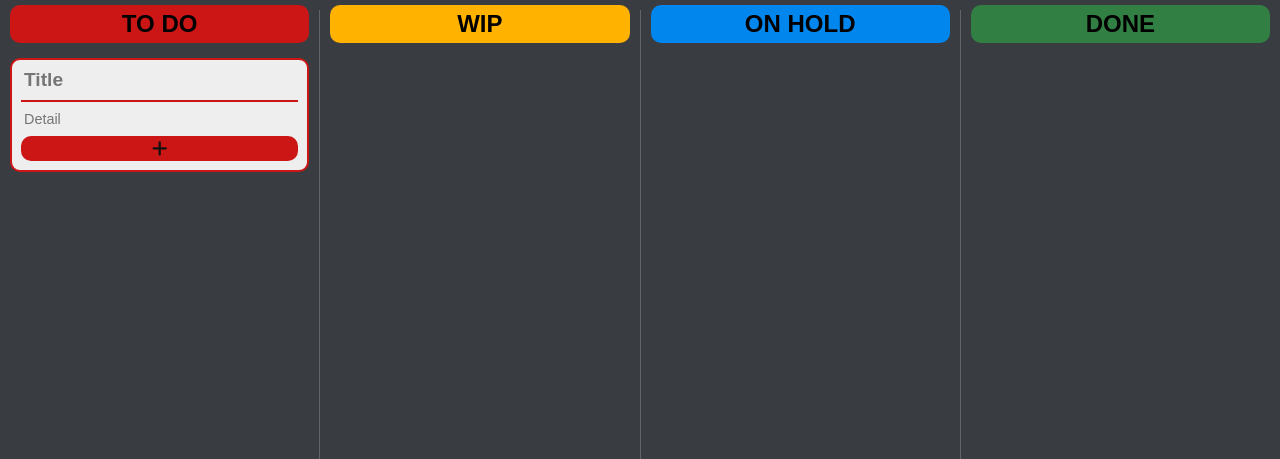
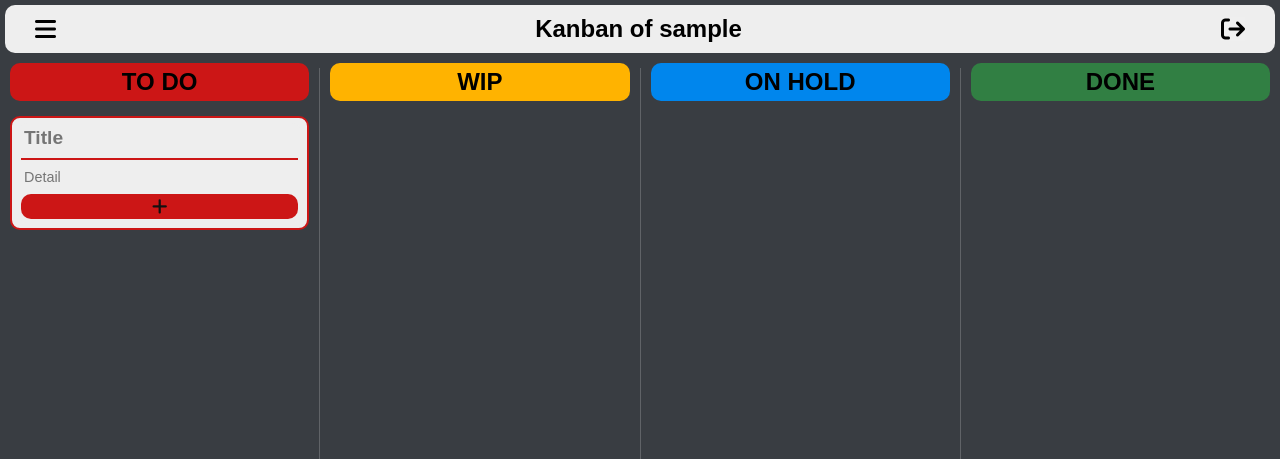
Before and after one commit to lautaroreche/Kanboard-Web-Page, a Django app: page / in a window 1280 px wide. Shown: the top 459 px of the page. Run offline with Django 5.2, Linux system fonts and the light colour scheme; the visitor is signed in with stand-in values (Sample User, id 1); data that the repository does not hold is empty.

Commit message:
Add nav bar and sign out button

```diff
--- a/kanban_app/static/styles/style.css
+++ b/kanban_app/static/styles/style.css
@@ -288,6 +288,10 @@ h2 {
     background-color: var(--strong-to-do-color);
 }
 
+button {
+    border: none;
+}
+
 
 @media screen  and (max-width: 890px) {
     .done-column, .on_hold-column-divider {
@@ -297,6 +301,20 @@ h2 {
     .column {
         width: 33.33%;
     }
+}
+
+nav {
+    justify-content: space-between;
+    align-items: center;
+    margin: 5px;
+    padding: 10px 30px;
+    background-color: var(--light-color);
+    border-radius: 10px;
+}
+
+nav i {
+    font-size: 1.5rem;
+    cursor: pointer;
 }
 
 
--- a/kanban_app/templates/base.html
+++ b/kanban_app/templates/base.html
@@ -14,7 +14,6 @@
 
 </head>
 <body>
-
     {% block content %}{% endblock %}
 </body>
 </html>
--- a/kanban_app/templates/index.html
+++ b/kanban_app/templates/index.html
@@ -3,6 +3,8 @@
 {% block title %}Ragusa - Productos argentinos{% endblock %}
 
 {% block content %}
+    {% include 'nav.html' %}
+
     <main>
         {% for column in columns %}
             <div class="column {% if column.status == 'done' %}
--- /dev/null
+++ b/kanban_app/templates/nav.html
@@ -0,0 +1,13 @@
+{% load static %}
+
+
+<nav class="flex-row">
+    <i class="fa-solid fa-bars"></i>
+    <h1>Kanban of {{user.username}}</h1>
+    <form method="post" action="{% url 'logout' %}">
+        {% csrf_token %}
+        <button type="submit">
+            <i class="fa-solid fa-arrow-right-from-bracket"></i>
+        </button>
+    </form>
+</nav>
```
